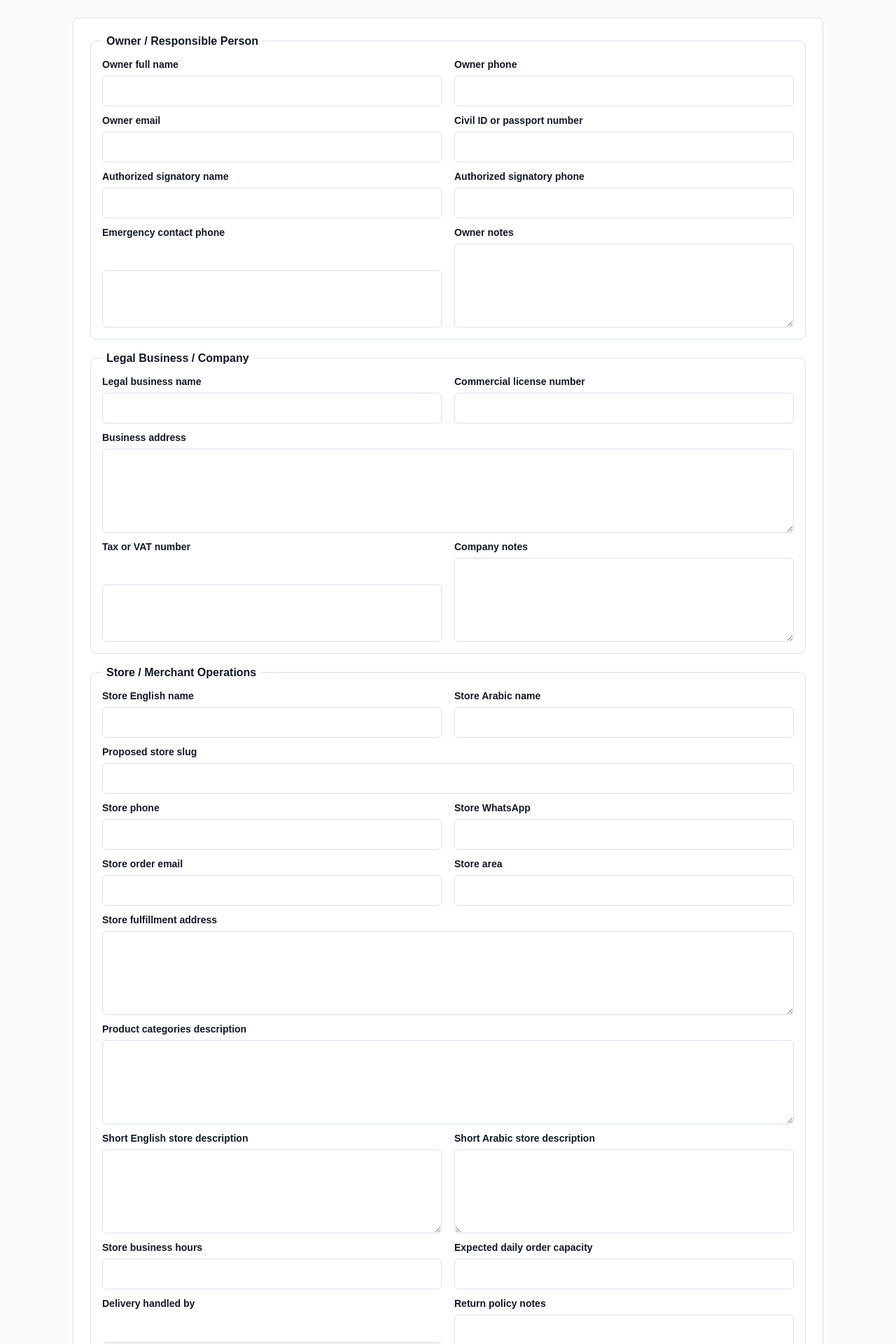
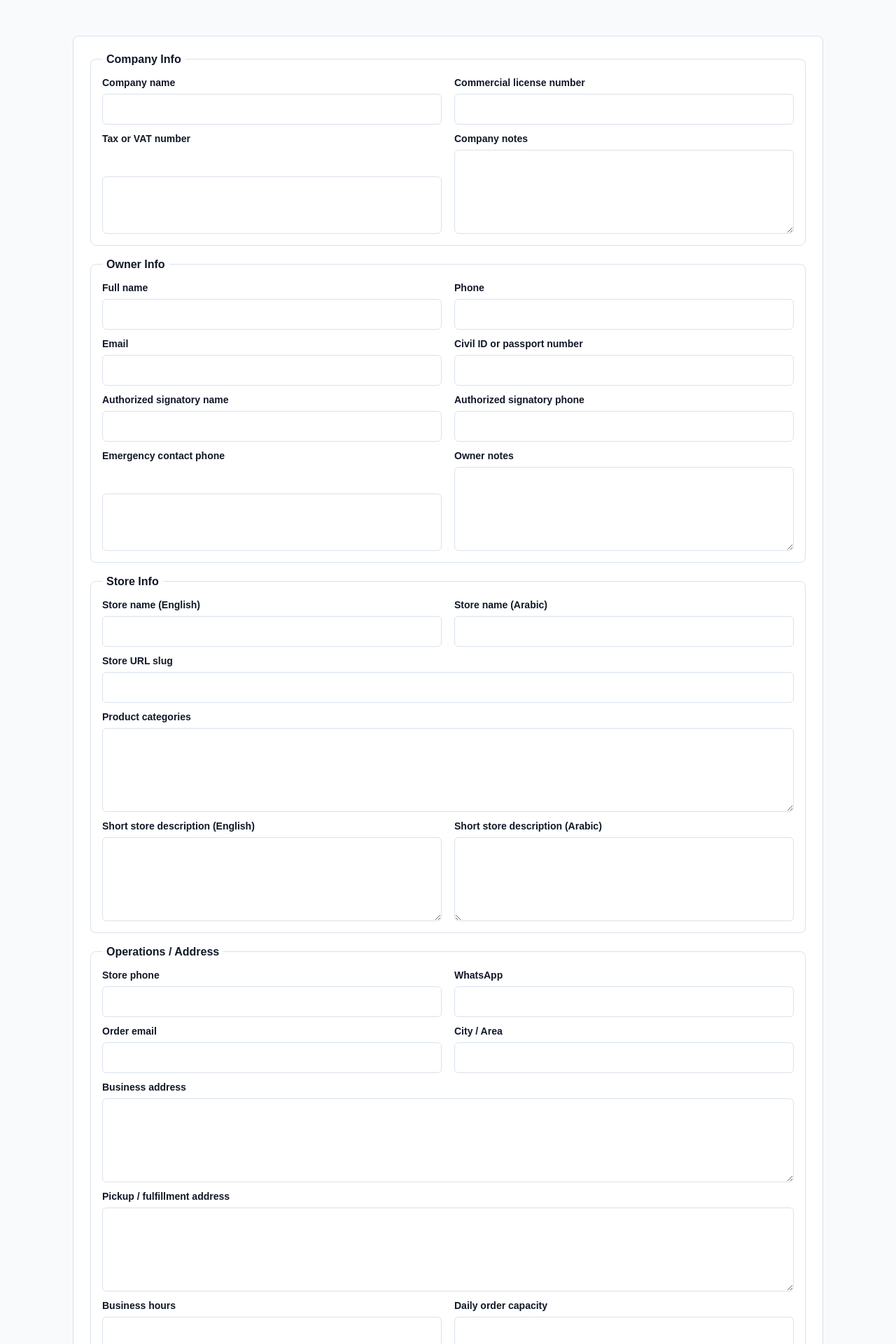
Before and after one commit to sinbad-supermarket/sinbad-commerce, a Next.js app: page /vendors/apply in a window 1280 px wide. Shown: the part 200-2120 px from the top of the page at 70% size. Built offline with nearby package versions, Linux system fonts and the light colour scheme.

Commit message:
Align vendor application form with Sinbad apply flow

```diff
--- a/app/(public)/vendors/apply/page.tsx
+++ b/app/(public)/vendors/apply/page.tsx
@@ -3,8 +3,8 @@ import { VendorApplicationForm } from "@/components/vendor-application/vendor-ap
 import { submitVendorApplication } from "@/features/vendor-applications/actions";
 
 export const metadata: Metadata = {
-  title: "Vendor Application | Sinbad Commerce Lab",
-  description: "Apply to become a vendor on Sinbad Commerce Lab.",
+  title: "Apply to Sell on Sinbad | Sinbad Commerce Lab",
+  description: "Submit a vendor application for manual review by Sinbad.",
 };
 
 type VendorApplyPageProps = {
@@ -23,7 +23,8 @@ export default async function VendorApplyPage({ searchParams }: VendorApplyPageP
         <div>
           <h1 className="page-title">Vendor application</h1>
           <p className="page-copy">
-            Submit owner, legal business, and store operations details for admin review.
+            Apply to sell on Sinbad. Submit your company, owner, store, payout,
+            and document details for manual review.
           </p>
         </div>
       </header>
--- a/components/vendor-application/vendor-application-form.tsx
+++ b/components/vendor-application/vendor-application-form.tsx
@@ -61,20 +61,44 @@ export function VendorApplicationForm({
       {error ? <p className="form-error">{error}</p> : null}
 
       <fieldset className="fieldset">
-        <legend>Owner / Responsible Person</legend>
+        <legend>Company Info</legend>
         <div className="form-grid">
           <label className="field">
-            <span>Owner full name</span>
+            <span>Company name</span>
+            <input name="legal_business_name" required />
+          </label>
+          <label className="field">
+            <span>Commercial license number</span>
+            <input name="commercial_license_number" required />
+          </label>
+        </div>
+        <div className="form-grid">
+          <label className="field">
+            <span>Tax or VAT number</span>
+            <input name="tax_or_vat_number" />
+          </label>
+          <label className="field">
+            <span>Company notes</span>
+            <textarea name="company_notes" />
+          </label>
+        </div>
+      </fieldset>
+
+      <fieldset className="fieldset">
+        <legend>Owner Info</legend>
+        <div className="form-grid">
+          <label className="field">
+            <span>Full name</span>
             <input name="owner_full_name" required />
           </label>
           <label className="field">
-            <span>Owner phone</span>
+            <span>Phone</span>
             <input name="owner_phone" required />
           </label>
         </div>
         <div className="form-grid">
           <label className="field">
-            <span>Owner email</span>
+            <span>Email</span>
             <input name="owner_email" type="email" required />
           </label>
           <label className="field">
@@ -105,100 +129,80 @@ export function VendorApplicationForm({
       </fieldset>
 
       <fieldset className="fieldset">
-        <legend>Legal Business / Company</legend>
+        <legend>Store Info</legend>
         <div className="form-grid">
           <label className="field">
-            <span>Legal business name</span>
-            <input name="legal_business_name" required />
+            <span>Store name (English)</span>
+            <input name="store_name_en" required />
           </label>
           <label className="field">
-            <span>Commercial license number</span>
-            <input name="commercial_license_number" required />
+            <span>Store name (Arabic)</span>
+            <input name="store_name_ar" dir="rtl" required />
+          </label>
+        </div>
+        <label className="field">
+          <span>Store URL slug</span>
+          <input name="proposed_store_slug" required />
+        </label>
+        <label className="field">
+          <span>Product categories</span>
+          <textarea name="product_categories_description" required />
+        </label>
+        <div className="form-grid">
+          <label className="field">
+            <span>Short store description (English)</span>
+            <textarea name="short_store_description_en" required />
+          </label>
+          <label className="field">
+            <span>Short store description (Arabic)</span>
+            <textarea name="short_store_description_ar" dir="rtl" required />
+          </label>
+        </div>
+      </fieldset>
+
+      <fieldset className="fieldset">
+        <legend>Operations / Address</legend>
+        <div className="form-grid">
+          <label className="field">
+            <span>Store phone</span>
+            <input name="store_phone" required />
+          </label>
+          <label className="field">
+            <span>WhatsApp</span>
+            <input name="store_whatsapp" required />
+          </label>
+        </div>
+        <div className="form-grid">
+          <label className="field">
+            <span>Order email</span>
+            <input name="store_order_email" type="email" required />
+          </label>
+          <label className="field">
+            <span>City / Area</span>
+            <input name="store_area" required />
           </label>
         </div>
         <label className="field">
           <span>Business address</span>
           <textarea name="business_address" required />
         </label>
-        <div className="form-grid">
-          <label className="field">
-            <span>Tax or VAT number</span>
-            <input name="tax_or_vat_number" />
-          </label>
-          <label className="field">
-            <span>Company notes</span>
-            <textarea name="company_notes" />
-          </label>
-        </div>
-      </fieldset>
-
-      <fieldset className="fieldset">
-        <legend>Store / Merchant Operations</legend>
-        <div className="form-grid">
-          <label className="field">
-            <span>Store English name</span>
-            <input name="store_name_en" required />
-          </label>
-          <label className="field">
-            <span>Store Arabic name</span>
-            <input name="store_name_ar" dir="rtl" required />
-          </label>
-        </div>
         <label className="field">
-          <span>Proposed store slug</span>
-          <input name="proposed_store_slug" required />
+          <span>Pickup / fulfillment address</span>
+          <textarea name="store_fulfillment_address" required />
         </label>
         <div className="form-grid">
           <label className="field">
-            <span>Store phone</span>
-            <input name="store_phone" required />
-          </label>
-          <label className="field">
-            <span>Store WhatsApp</span>
-            <input name="store_whatsapp" required />
-          </label>
-        </div>
-        <div className="form-grid">
-          <label className="field">
-            <span>Store order email</span>
-            <input name="store_order_email" type="email" required />
-          </label>
-          <label className="field">
-            <span>Store area</span>
-            <input name="store_area" required />
-          </label>
-        </div>
-        <label className="field">
-          <span>Store fulfillment address</span>
-          <textarea name="store_fulfillment_address" required />
-        </label>
-        <label className="field">
-          <span>Product categories description</span>
-          <textarea name="product_categories_description" required />
-        </label>
-        <div className="form-grid">
-          <label className="field">
-            <span>Short English store description</span>
-            <textarea name="short_store_description_en" required />
-          </label>
-          <label className="field">
-            <span>Short Arabic store description</span>
-            <textarea name="short_store_description_ar" dir="rtl" required />
-          </label>
-        </div>
-        <div className="form-grid">
-          <label className="field">
-            <span>Store business hours</span>
+            <span>Business hours</span>
             <input name="store_business_hours" />
           </label>
           <label className="field">
-            <span>Expected daily order capacity</span>
+            <span>Daily order capacity</span>
             <input name="expected_daily_order_capacity" inputMode="numeric" />
           </label>
         </div>
         <div className="form-grid">
           <label className="field">
-            <span>Delivery handled by</span>
+            <span>Delivery preference</span>
             <select name="delivery_handled_by" defaultValue="">
               <option value="">Not sure yet</option>
               {deliveryHandledByOptions.map((option) => (
@@ -209,14 +213,14 @@ export function VendorApplicationForm({
             </select>
           </label>
           <label className="field">
-            <span>Return policy notes</span>
+            <span>Return policy</span>
             <textarea name="return_policy_notes" />
           </label>
         </div>
       </fieldset>
 
       <fieldset className="fieldset">
-        <legend>Bank / Settlement Details</legend>
+        <legend>Payout / Bank Info</legend>
         <div className="form-grid">
           <label className="field">
             <span>Bank name</span>
@@ -244,7 +248,7 @@ export function VendorApplicationForm({
       </fieldset>
 
       <fieldset className="fieldset">
-        <legend>Documents</legend>
+        <legend>Document Uploads</legend>
         <p className="field-help">
           PDF, JPG, PNG, or WebP. Max 3 MB per file. Max 10 MB total.
         </p>
@@ -288,8 +292,20 @@ export function VendorApplicationForm({
         </div>
       </fieldset>
 
+      <fieldset className="fieldset">
+        <legend>Agreement</legend>
+        <label className="checkbox-field">
+          <input name="accept_commission" type="checkbox" required />
+          <span>I accept the 5% Sinbad commission for V1 vendor sales.</span>
+        </label>
+        <label className="checkbox-field">
+          <input name="accept_sinbad_delivery" type="checkbox" required />
+          <span>I accept Sinbad-managed delivery in V1.</span>
+        </label>
+      </fieldset>
+
       <button className="primary-button" type="submit">
-        Submit application
+        Submit Application
       </button>
     </form>
   );
--- a/features/vendor-applications/validators.ts
+++ b/features/vendor-applications/validators.ts
@@ -173,6 +173,12 @@ function optionalDocument(value: FormDataEntryValue | null, label: string) {
   return requiredDocument(value, label);
 }
 
+function requiredAgreement(value: FormDataEntryValue | null, message: string) {
+  if (value !== "on") {
+    throw new Error(message);
+  }
+}
+
 function signatoryDiffersFromOwner(ownerName: string, signatoryName: string | null) {
   return Boolean(
     signatoryName &&
@@ -221,6 +227,15 @@ export function parseVendorApplicationFormData(formData: FormData): {
   if (totalDocumentSize > maxVendorApplicationDocumentTotalSize) {
     throw new Error(vendorApplicationDocumentTotalSizeMessage);
   }
+
+  requiredAgreement(
+    formData.get("accept_commission"),
+    "Please accept the 5% Sinbad commission for V1 vendor sales.",
+  );
+  requiredAgreement(
+    formData.get("accept_sinbad_delivery"),
+    "Please accept Sinbad-managed delivery in V1.",
+  );
 
   return {
     input: {
```
Also changed, not shown: 1 other file (tests, documents, lock files or other folders).
